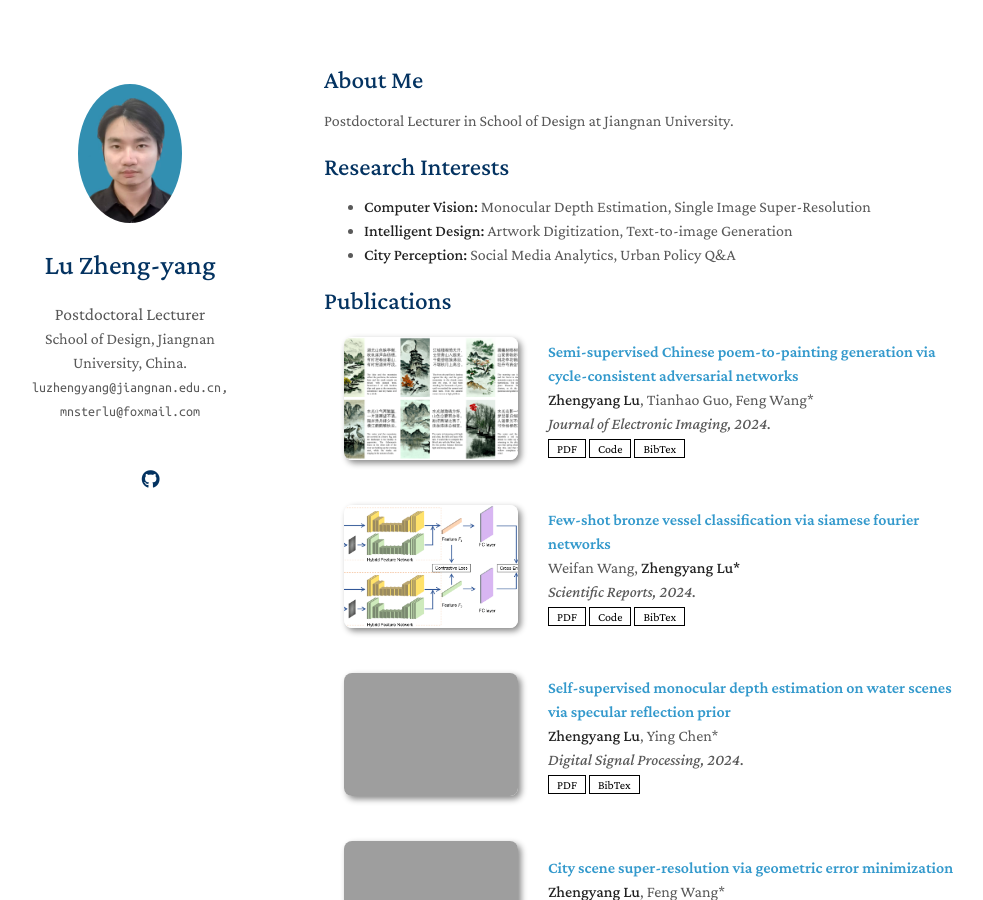
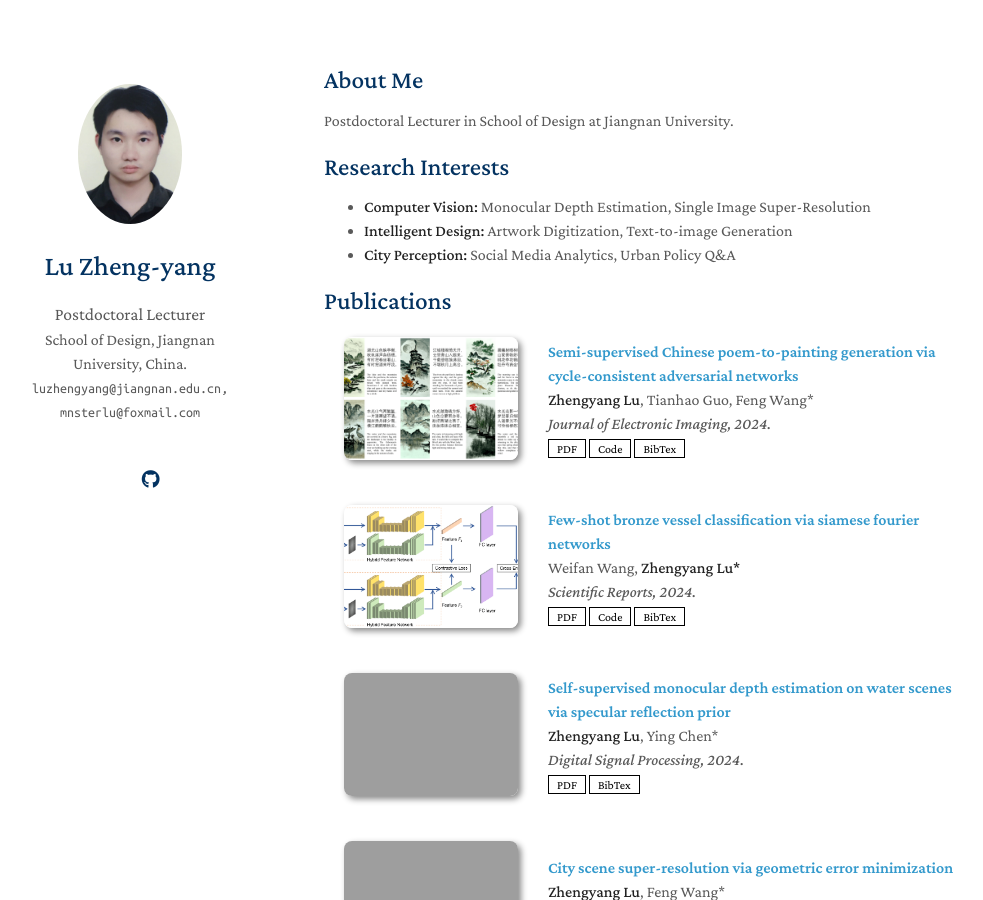
Before and after one commit to Mnster00/Lu.github.io, a Jekyll site: the page built from index.md, in a window 1280 px wide and 900 px high. Shown: the whole window, without its empty margins (146-1129 px from the left). Built offline with Jekyll 4.4.1, drawn with Linux system fonts in a browser that asks for light colours; a style sheet for code colours, icons or effects is not loaded; our own code applies the rules of GitHub Pages for plain Markdown files; grey boxes are pictures that could not be loaded.

Commit message:
Update _config.yml

```diff
--- a/_config.yml
+++ b/_config.yml
@@ -12,7 +12,7 @@ github_link: https://github.com/Mnster00
 
 # Images (e.g., your profile picture and your website's favicon)
 # "favicon" and "favicon_dark" are used for the light and dark modes, respectively.
-avatar: ./assets/img/5f95b997aa7bdf66cea30fb78475129.jpg
+avatar: ./assets/img/Zhengyang-Lu-3.jfif
 favicon: ./assets/img/favicon.png
 favicon_dark: ./assets/img/favicon-dark.png
 
```
